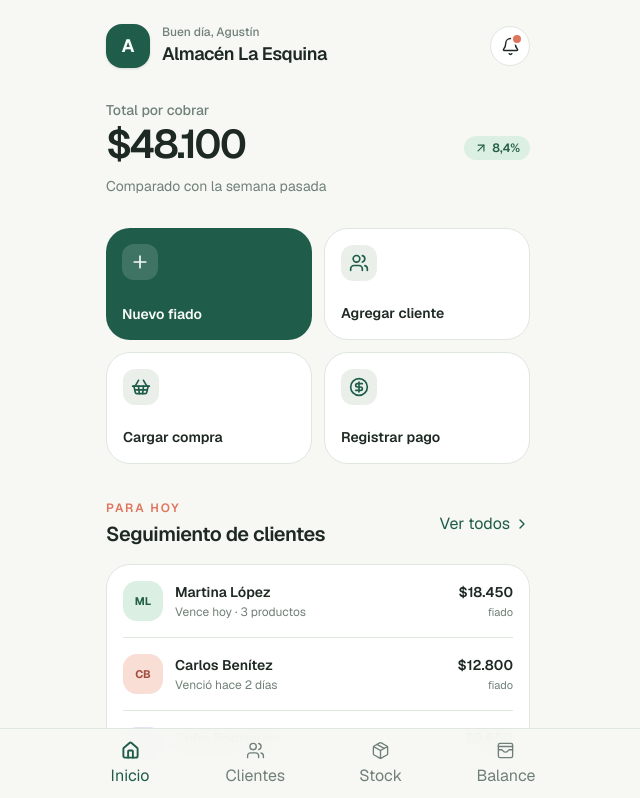
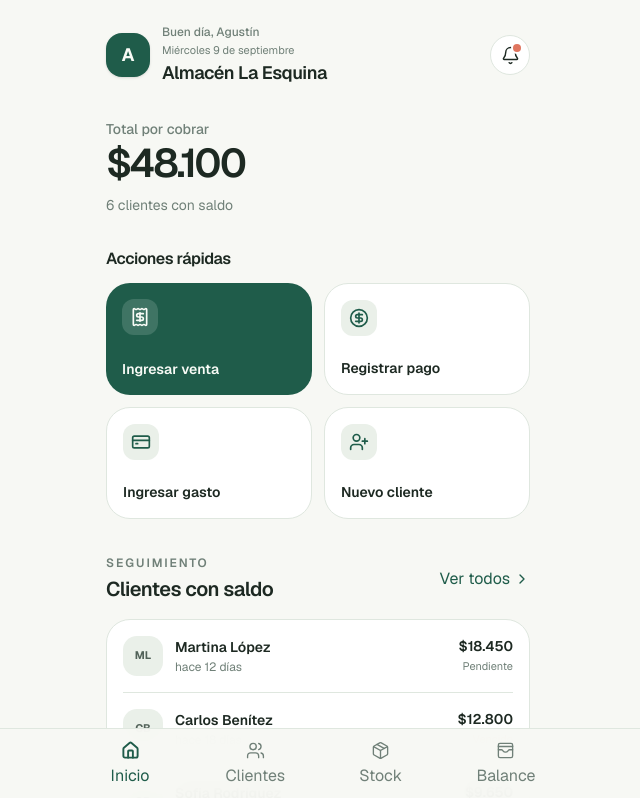
Before and after one commit to Damian-Jofre/prueba-IA-Coder, a Next.js app: page / in a window 1280 px wide. Shown: the top 798 px of the page, without its empty margins (322-962 px from the left). Built offline with nearby package versions, Linux system fonts and the light colour scheme.

Commit message:
Ajusta Home de gestión diaria

```diff
--- a/src/app/globals.css
+++ b/src/app/globals.css
@@ -38,8 +38,5 @@ html { background: var(--background); }
 body { margin: 0; background: var(--background); color: var(--foreground); font-family: var(--font-geist-sans), Arial, sans-serif; }
 button { cursor: pointer; font: inherit; }
 .avatar { display: flex; width: 40px; height: 40px; flex: 0 0 auto; align-items: center; justify-content: center; border-radius: 14px; font-size: 11px; font-weight: 700; }
-.avatar-mint { background: #dcefe3; color: #246044; }
-.avatar-peach { background: #f8ded5; color: #a24e40; }
-.avatar-lavender { background: #e8e3f3; color: #655582; }
-.avatar-yellow { background: #f5edc9; color: #826d24; }
+.avatar-neutral { background: #eaf0e9; color: #526259; }
 @media (min-width: 640px) { body { background: #edf1ec; } }
--- a/src/app/page.tsx
+++ b/src/app/page.tsx
@@ -2,24 +2,23 @@
 
 import { useState } from "react";
 import {
-  ArrowUpRight,
   Bell,
   ChevronRight,
   CircleDollarSign,
   CreditCard,
   Home,
   Package,
-  Plus,
-  ShoppingBasket,
+  Receipt,
+  UserPlus,
   Users,
   WalletCards,
 } from "lucide-react";
 
 const customers = [
-  { name: "Martina López", detail: "Vence hoy · 3 productos", amount: "$18.450", initials: "ML", tone: "mint" },
-  { name: "Carlos Benítez", detail: "Venció hace 2 días", amount: "$12.800", initials: "CB", tone: "peach" },
-  { name: "Sofía Rodríguez", detail: "Vence en 3 días", amount: "$9.650", initials: "SR", tone: "lavender" },
-  { name: "Diego Fernández", detail: "Vence en 5 días", amount: "$7.200", initials: "DF", tone: "yellow" },
+  { name: "Martina López", detail: "hace 12 días", status: "pendiente", amount: "$18.450", initials: "ML" },
+  { name: "Carlos Benítez", detail: "hace 18 días", status: "vencido", amount: "$12.800", initials: "CB" },
+  { name: "Sofía Rodríguez", detail: "hace 9 días", status: "pendiente", amount: "$9.650", initials: "SR" },
+  { name: "Diego Fernández", detail: "hace 6 días", status: "pendiente", amount: "$7.200", initials: "DF" },
 ];
 
 const navItems = [
@@ -32,17 +31,19 @@ const navItems = [
 export default function HomePage() {
   const [activeNav, setActiveNav] = useState("Inicio");
   const [showNotifications, setShowNotifications] = useState(false);
+  const [showSettings, setShowSettings] = useState(false);
 
   return (
     <main className="min-h-screen bg-background text-foreground">
       <div className="mx-auto flex min-h-screen w-full max-w-[480px] flex-col px-5 pb-28 pt-6 sm:px-7">
         <header className="flex items-center justify-between">
           <div className="flex items-center gap-3">
-            <button className="flex size-11 items-center justify-center rounded-2xl bg-primary text-primary-foreground shadow-sm" aria-label="Abrir ajustes">
+            <button className="flex size-11 items-center justify-center rounded-2xl bg-primary text-primary-foreground shadow-sm" aria-label="Abrir Ajustes" onClick={() => setShowSettings(!showSettings)}>
               <span className="text-lg font-bold">A</span>
             </button>
             <div>
               <p className="text-xs font-medium text-muted-foreground">Buen día, Agustín</p>
+              <p className="mt-0.5 text-[11px] text-muted-foreground">Miércoles 9 de septiembre</p>
               <p className="text-lg font-semibold tracking-tight">Almacén La Esquina</p>
             </div>
           </div>
@@ -59,65 +60,71 @@ export default function HomePage() {
           </div>
         )}
 
+        {showSettings && (
+          <div className="mt-3 rounded-2xl border border-border bg-card p-4 text-sm shadow-sm">
+            <p className="font-semibold">Ajustes</p>
+            <p className="mt-1 text-muted-foreground">Configurá tu almacén y preferencias.</p>
+          </div>
+        )}
+
         <section className="mt-8">
           <p className="text-sm font-medium text-muted-foreground">Total por cobrar</p>
-          <div className="mt-1 flex items-end justify-between gap-3">
-            <h1 className="text-[40px] font-semibold leading-none tracking-[-0.06em]">$48.100</h1>
-            <span className="mb-1 flex items-center gap-1 rounded-full bg-secondary px-2.5 py-1 text-xs font-semibold text-secondary-foreground">
-              <ArrowUpRight className="size-3.5" /> 8,4%
-            </span>
-          </div>
-          <p className="mt-3 text-sm text-muted-foreground">Comparado con la semana pasada</p>
+          <h1 className="mt-1 text-[40px] font-semibold leading-none tracking-[-0.06em]">$48.100</h1>
+          <p className="mt-3 text-sm text-muted-foreground">6 clientes con saldo</p>
         </section>
 
-        <section className="mt-8 grid grid-cols-2 gap-3" aria-label="Acciones rápidas">
+        <section className="mt-8" aria-label="Acciones rápidas">
+          <h2 className="text-base font-semibold tracking-tight">Acciones rápidas</h2>
+          <div className="mt-3 grid grid-cols-2 gap-3">
             <button className="flex min-h-[112px] flex-col justify-between rounded-3xl bg-primary p-4 text-left text-primary-foreground transition-transform active:scale-[0.98]">
-            <span className="flex size-9 items-center justify-center rounded-xl bg-primary-foreground/15"><Plus className="size-5" /></span>
-            <span className="text-sm font-semibold">Nuevo fiado</span>
-          </button>
-          <button className="flex min-h-[112px] flex-col justify-between rounded-3xl border border-border bg-card p-4 text-left transition-transform active:scale-[0.98]">
-            <span className="flex size-9 items-center justify-center rounded-xl bg-muted text-primary"><Users className="size-5" /></span>
-            <span className="text-sm font-semibold">Agregar cliente</span>
-          </button>
-          <button className="flex min-h-[112px] flex-col justify-between rounded-3xl border border-border bg-card p-4 text-left transition-transform active:scale-[0.98]">
-            <span className="flex size-9 items-center justify-center rounded-xl bg-muted text-primary"><ShoppingBasket className="size-5" /></span>
-            <span className="text-sm font-semibold">Cargar compra</span>
+              <span className="flex size-9 items-center justify-center rounded-xl bg-primary-foreground/15"><Receipt className="size-5" /></span>
+              <span className="text-sm font-semibold">Ingresar venta</span>
             </button>
             <button className="flex min-h-[112px] flex-col justify-between rounded-3xl border border-border bg-card p-4 text-left transition-transform active:scale-[0.98]">
               <span className="flex size-9 items-center justify-center rounded-xl bg-muted text-primary"><CircleDollarSign className="size-5" /></span>
               <span className="text-sm font-semibold">Registrar pago</span>
             </button>
+            <button className="flex min-h-[112px] flex-col justify-between rounded-3xl border border-border bg-card p-4 text-left transition-transform active:scale-[0.98]">
+              <span className="flex size-9 items-center justify-center rounded-xl bg-muted text-primary"><CreditCard className="size-5" /></span>
+              <span className="text-sm font-semibold">Ingresar gasto</span>
+            </button>
+            <button className="flex min-h-[112px] flex-col justify-between rounded-3xl border border-border bg-card p-4 text-left transition-transform active:scale-[0.98]">
+              <span className="flex size-9 items-center justify-center rounded-xl bg-muted text-primary"><UserPlus className="size-5" /></span>
+              <span className="text-sm font-semibold">Nuevo cliente</span>
+            </button>
+          </div>
         </section>
 
         <section className="mt-9">
           <div className="flex items-center justify-between">
             <div>
-              <p className="text-xs font-semibold uppercase tracking-[0.16em] text-accent">Para hoy</p>
-              <h2 className="mt-1 text-xl font-semibold tracking-tight">Seguimiento de clientes</h2>
+              <p className="text-xs font-semibold uppercase tracking-[0.16em] text-muted-foreground">Seguimiento</p>
+              <h2 className="mt-1 text-xl font-semibold tracking-tight">Clientes con saldo</h2>
             </div>
             <button className="flex items-center gap-1 text-sm font-semibold text-primary">Ver todos <ChevronRight className="size-4" /></button>
           </div>
           <div className="mt-4 flex flex-col divide-y divide-border rounded-3xl border border-border bg-card px-4">
-            {customers.map((customer) => (
+            {customers.length === 0 ? (
+              <div className="px-2 py-8 text-center">
+                <p className="text-sm font-semibold">No hay clientes con saldo</p>
+                <p className="mt-1 text-xs text-muted-foreground">Tus cuentas pendientes van a aparecer acá.</p>
+              </div>
+            ) : customers.map((customer) => (
               <button key={customer.name} className="flex items-center gap-3 py-4 text-left">
-                <span className={`avatar avatar-${customer.tone}`}>{customer.initials}</span>
+                <span className="avatar avatar-neutral">{customer.initials}</span>
                 <span className="min-w-0 flex-1">
                   <span className="block truncate text-sm font-semibold">{customer.name}</span>
                   <span className="mt-0.5 block truncate text-xs text-muted-foreground">{customer.detail}</span>
                 </span>
                 <span className="text-right">
                   <span className="block text-sm font-semibold">{customer.amount}</span>
-                  <span className="mt-0.5 block text-[11px] text-muted-foreground">fiado</span>
+                  <span className={`mt-0.5 block text-[11px] capitalize ${customer.status === "vencido" ? "text-accent" : "text-muted-foreground"}`}>{customer.status}</span>
                 </span>
               </button>
             ))}
           </div>
         </section>
 
-        <section className="mt-5 flex items-center justify-between rounded-3xl bg-muted px-4 py-4">
-          <div className="flex items-center gap-3"><span className="flex size-9 items-center justify-center rounded-xl bg-card text-primary"><CreditCard className="size-4" /></span><span><span className="block text-sm font-semibold">Balance del día</span><span className="block text-xs text-muted-foreground">Actualizado hace 10 min</span></span></div>
-          <span className="text-sm font-bold text-primary">+$32.800</span>
-        </section>
       </div>
 
       <nav className="fixed inset-x-0 bottom-0 z-10 border-t border-border bg-background/95 px-5 pb-[max(12px,env(safe-area-inset-bottom))] pt-3 backdrop-blur-md" aria-label="Navegación principal">
```
Lines whose indentation alone changed are shown as unchanged.
